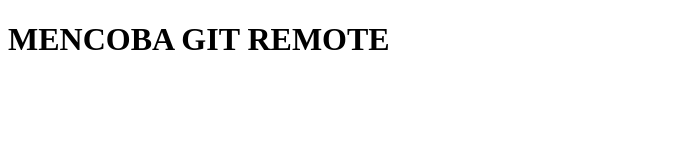
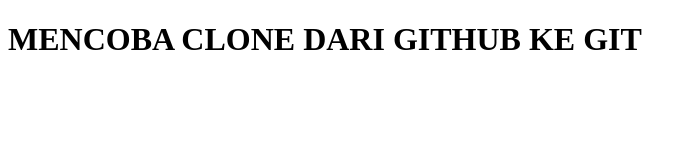
Before and after one commit to Haikalirawan/test-repo, a plain HTML site: page index.html in a window 1280 px wide. Shown: the whole page, without its empty margins (0-697 px from the left). Drawn offline with Linux system fonts and the light colour scheme.

Commit message:
Mengubah deskripsi halaman index

```diff
--- a/index.html
+++ b/index.html
@@ -7,6 +7,6 @@
     <title>Coba github remote</title>
 </head>
 <body>
-    <h1>MENCOBA GIT REMOTE</h1>
+    <h1>MENCOBA CLONE DARI GITHUB KE GIT</h1>
 </body>
 </html>
```
